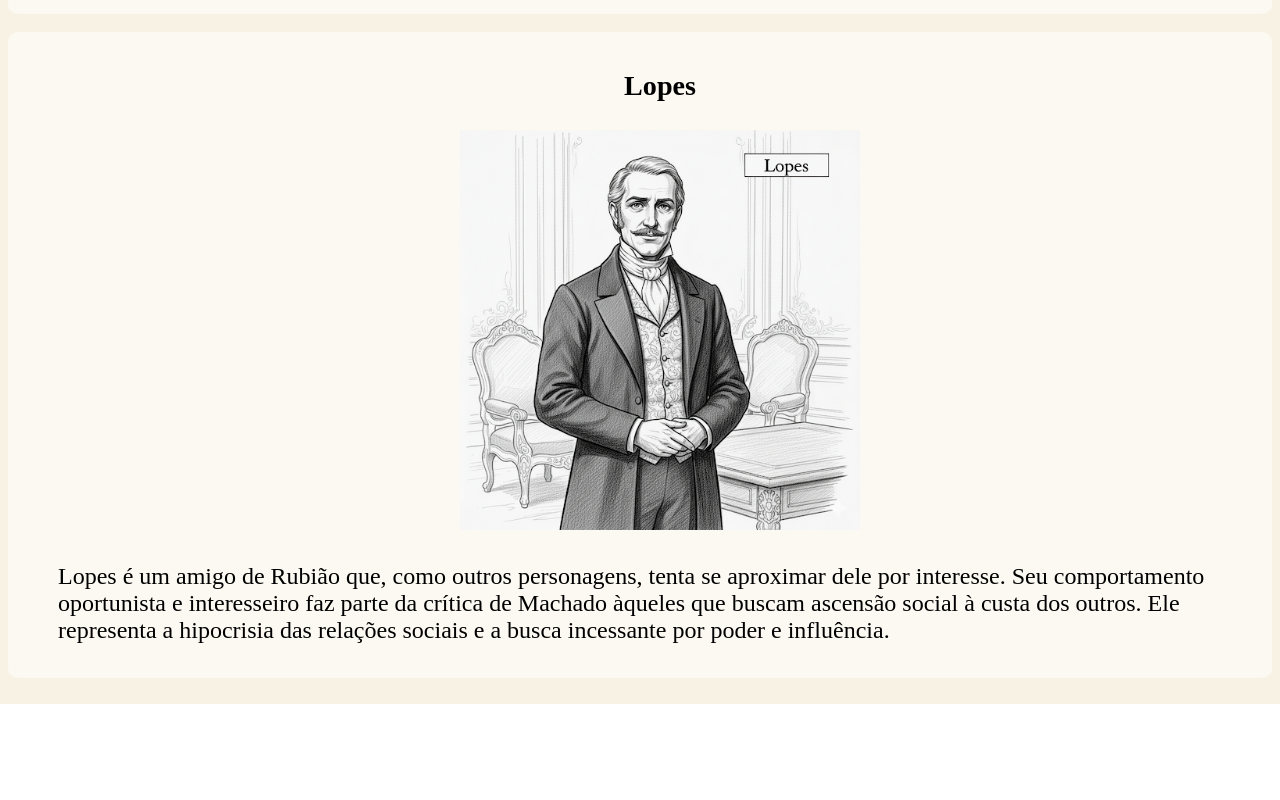
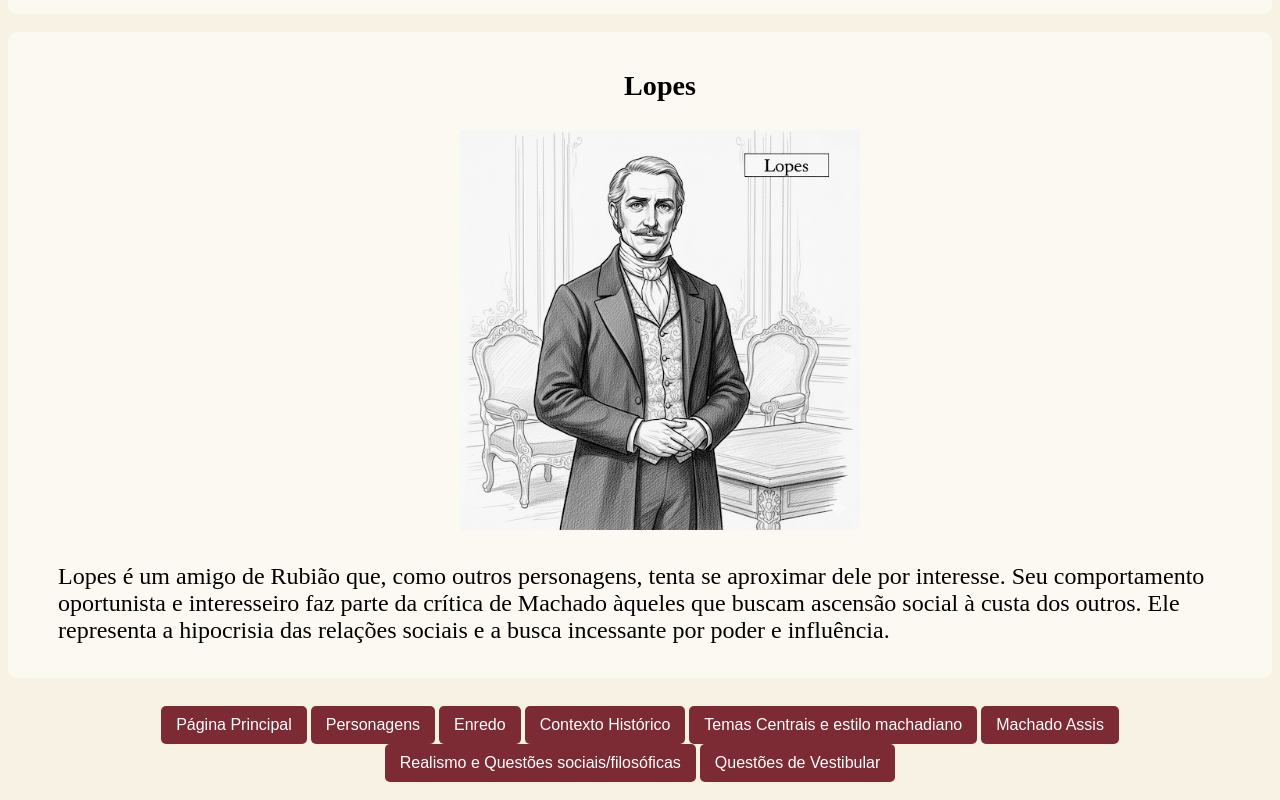
Before and after one commit to sasasantos/sasasantos.github.io, a plain HTML site: page quincas-borba/personagens.html in a window 1280 px wide. Shown: the part 4571-5371 px from the top of the page. Before the commit the page ends 5275 px from the top, so only its background shows below. Drawn offline with Linux system fonts and the light colour scheme; files whose address does not match are found by name.

Commit message:
Update personagens.html

```diff
--- a/quincas-borba/personagens.html
+++ b/quincas-borba/personagens.html
@@ -162,7 +162,16 @@
         </ul>
     </div>
     <br>
+    <nav id="navegacao">
+            <button class="botao"><a href="http://127.0.0.1:5500/index.html">Página Principal</a></button>
+            <button class="botao"><a href="http://127.0.0.1:5500/personagens.html">Personagens</a></button>
+            <button class="botao"><a href="">Enredo</a></button>
+            <button class="botao"><a href="contexto-historico.html">Contexto Histórico</a></button>
+            <button class="botao"><a href="">Temas Centrais e estilo machadiano</a></button>
+            <button class="botao"><a href="">Machado Assis</a></button>
+            <button class="botao"><a href="">Realismo e Questões sociais/filosóficas</a></button>
+            <button class="botao"><a href="">Questões de Vestibular</a></button>
 
+        </nav>
 </body>
-
 </html>
```
